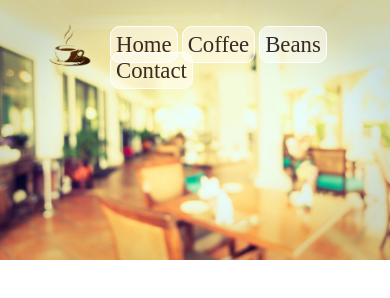
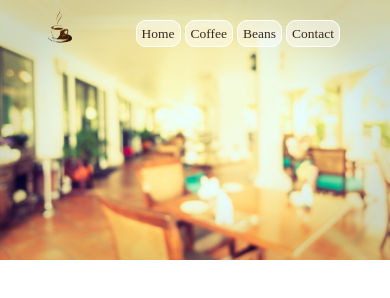
Before and after one commit to AbbasAli313/Coffee-Shop-Website, a plain HTML site: page index.html in a window 390 px wide. Drawn offline with Linux system fonts and the light colour scheme.

Commit message:
modified nav bar

```diff
--- a/style.css
+++ b/style.css
@@ -57,4 +57,29 @@ nav {
     padding: 5px;
   }
 }
-@media;
+@media (max-width: 450px) {
+  body {
+    background-image: url(./images/background-image.jpg);
+    background-repeat: no-repeat;
+    background-size: cover;
+  }
+  #logo {
+    margin-top: -15px;
+  }
+  #logo img {
+    height: 50px;
+    width: 30px;
+    padding-left: 10spx;
+  }
+  /* .ancor-tag a {
+    padding-right: 10px;
+    margin-top: -30px; */
+
+  .ancor-tag {
+    margin-top: -30px;
+  }
+  .ancor-tag a {
+    padding: -5px 5px;
+    font-size: 1.6vh;
+  }
+}
```
